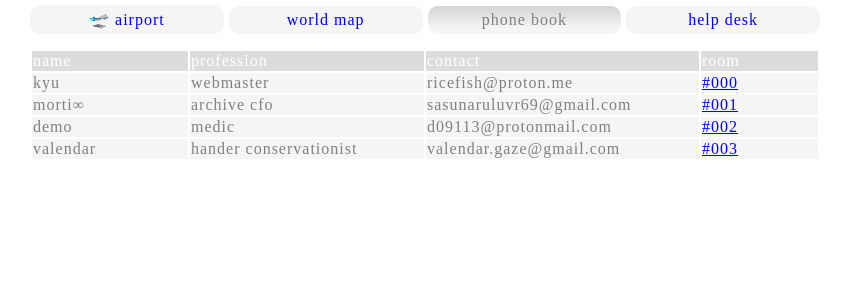
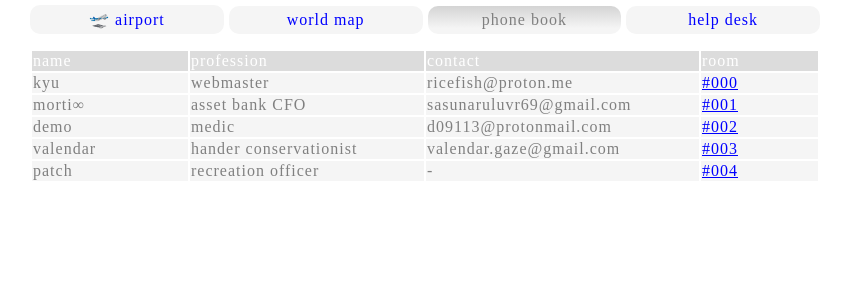
Before and after one commit to supermonkeyball/biome, a Jekyll site: the page built from phonebook.html, in a window 1280 px wide. Shown: the top 300 px of the page, without its empty margins (215-1064 px from the left). Built offline with Jekyll 4.4.1, drawn with Linux system fonts in a browser that asks for light colours; some web fonts are replaced.

Commit message:
new member

```diff
--- a/_data/phonebook.yml
+++ b/_data/phonebook.yml
@@ -4,7 +4,7 @@
   room: <a href="#">#000</a>
 
 - name: morti∞
-  title: archive cfo
+  title: asset bank CFO
   contact: "sasunaruluvr69@gmail.com"
   room: <a href="#">#001</a>
 
@@ -17,3 +17,8 @@
   title: hander conservationist
   contact: valendar.gaze@gmail.com
   room: <a href="#">#003</a>
+
+- name: patch
+  title: recreation officer
+  contact: "-"
+  room: <a href="#">#004</a>
```
